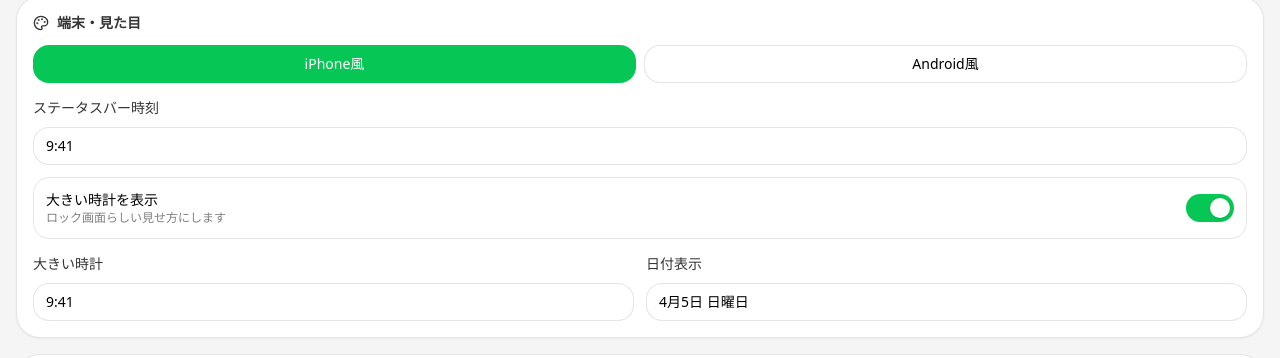
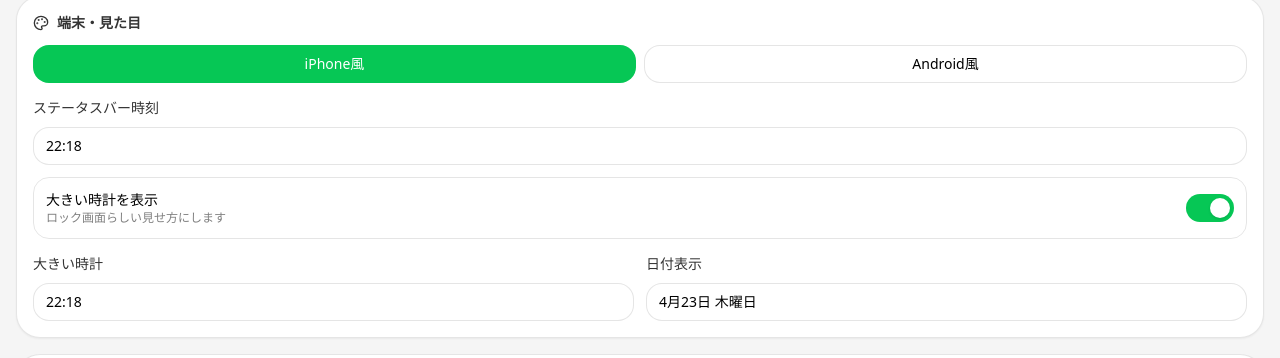
Before and after one commit to un0pooll147-oss/line-mock-chat, a Next.js app: page /notification in a window 1280 px wide. Both pictures are taken after a click on the button "設定を開く". Shown: the part 139-497 px from the top of the page. Built offline with nearby package versions, Linux system fonts and the light colour scheme.

Commit message:
Add files via upload

```diff
--- a/components/NotificationCreator.tsx
+++ b/components/NotificationCreator.tsx
@@ -141,9 +141,9 @@ const defaultMessages: Message[] = [
 
 const defaultSettings: NotificationSettings = {
   osType: "iphone",
-  phoneTime: "9:41",
-  lockscreenTime: "9:41",
-  lockscreenDate: "4月5日 日曜日",
+  phoneTime: "22:18",
+  lockscreenTime: "22:18",
+  lockscreenDate: "4月23日 木曜日",
   showLargeClock: true,
   groupName: "森田家",
   selectedWallpaper: "simple",
@@ -962,8 +962,8 @@ export default function NotificationCreator() {
       </div>
 
       {settingsOpen && (
-        <div className="fixed inset-0 z-40 bg-[#f5f5f5] text-black">
-          <div className="sticky top-0 z-20 border-b border-black/10 bg-[#f5f5f5]/95 px-4 pb-3 pt-[max(14px,env(safe-area-inset-top))] backdrop-blur">
+        <div className="fixed inset-0 z-40 flex min-h-[100dvh] flex-col overflow-hidden bg-[#f5f5f5] text-black">
+          <div className="shrink-0 border-b border-black/10 bg-[#f5f5f5]/95 px-4 pb-3 pt-[max(14px,env(safe-area-inset-top))] backdrop-blur">
             <div className="mb-3 flex items-center justify-between gap-3">
               <button
                 type="button"
@@ -991,7 +991,7 @@ export default function NotificationCreator() {
             </div>
           </div>
 
-          <div className="h-[calc(100dvh-116px)] overflow-y-auto px-4 py-4">
+          <div className="min-h-0 flex-1 overflow-y-auto px-4 py-4 pb-[max(28px,calc(env(safe-area-inset-bottom)+28px))] overscroll-contain">
             {activeTab === "appearance" && (
               <div className="space-y-4">
                 <SectionCard icon={Palette} title="端末・見た目">
```
